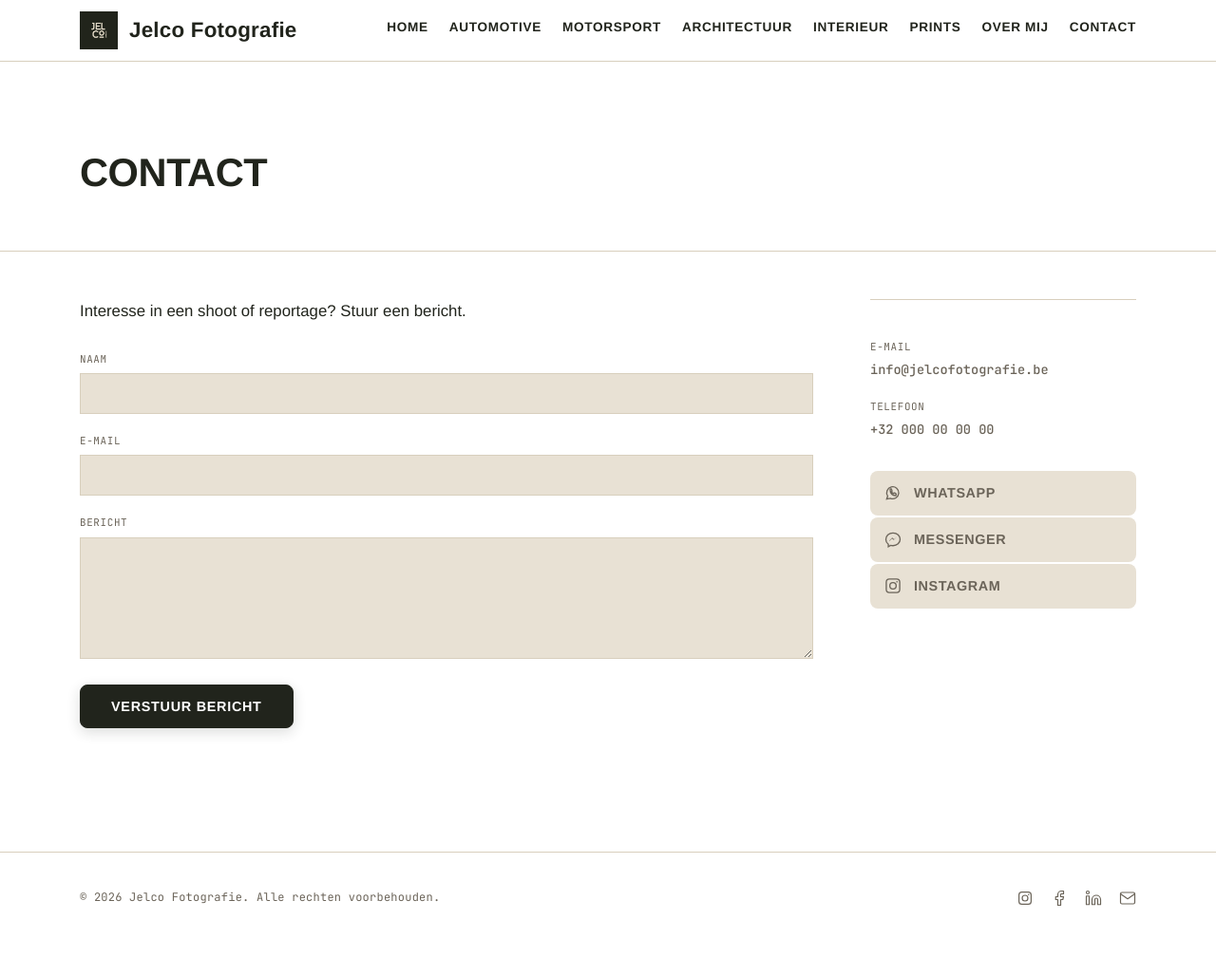
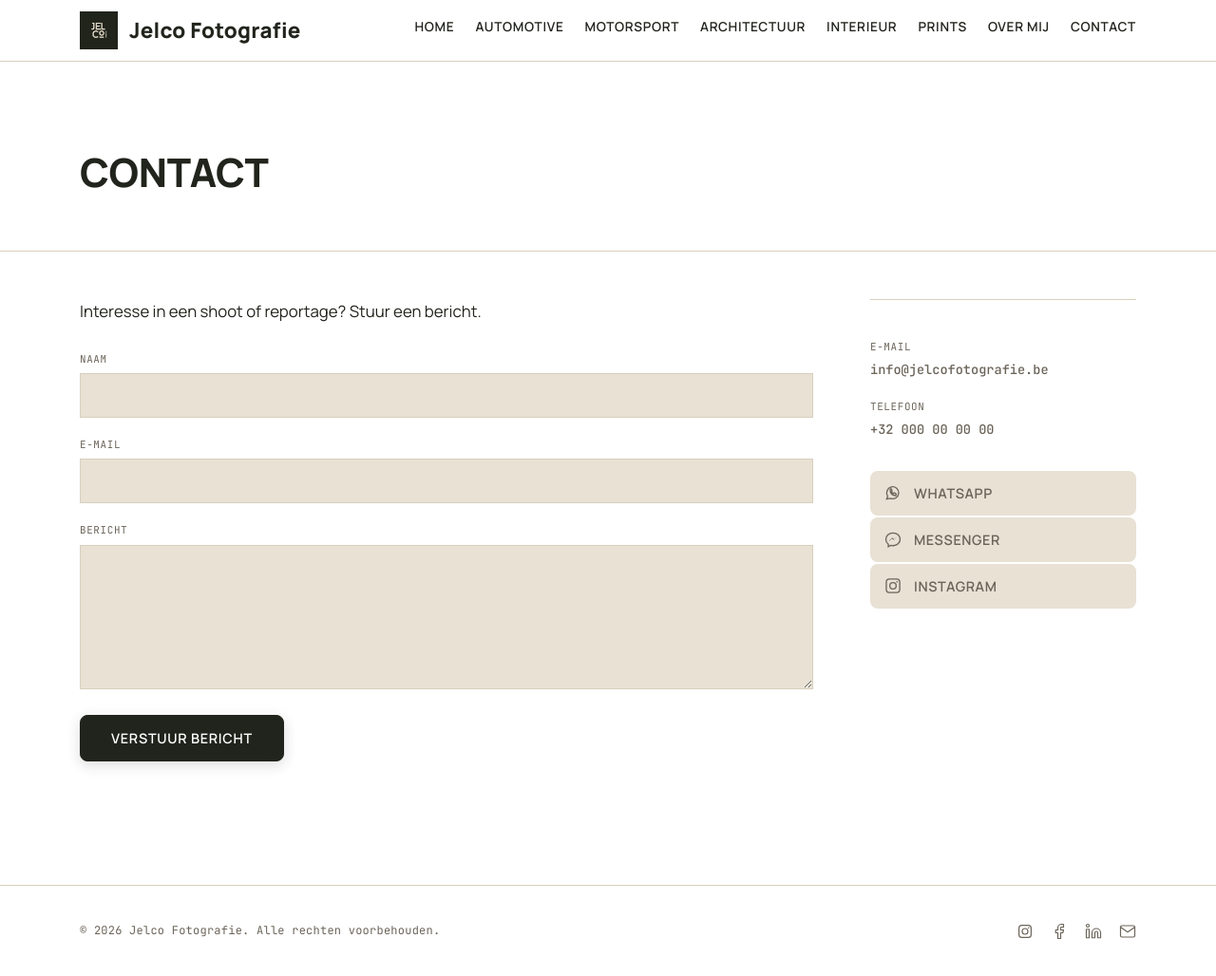
Before and after one commit to DinVanwezemael/jelco-fotografie, a Jekyll site: the page built from contact.md, in a window 1280 px wide and 1029 px high. Shown: the whole window at 95% size. Built offline with Jekyll 4.4.1, drawn with Linux system fonts in a browser that asks for light colours.

Commit message:
Switch typography from Helvetica Neue to Manrope
Manrope is a Google Font (unlike the system-only Helvetica Neue), so
re-added a Google Fonts load, now for Manrope (weights 400-800)
alongside the existing JetBrains Mono load. Font stack is now
"Manrope", Arial, sans-serif throughout headings, nav, buttons, and
body text; JetBrains Mono unchanged for the .data-strip metadata
styling.

Co-Authored-By: Claude Sonnet 5 <noreply@anthropic.com>

```diff
--- a/_layouts/default.html
+++ b/_layouts/default.html
@@ -7,7 +7,7 @@
   <link rel="icon" type="image/jpeg" href="{{ '/assets/images/logo.jpg' | relative_url }}">
   <link rel="preconnect" href="https://fonts.googleapis.com">
   <link rel="preconnect" href="https://fonts.gstatic.com" crossorigin>
-  <link href="https://fonts.googleapis.com/css2?family=JetBrains+Mono:wght@400;500&display=swap" rel="stylesheet">
+  <link href="https://fonts.googleapis.com/css2?family=Manrope:wght@400;500;600;700;800&family=JetBrains+Mono:wght@400;500&display=swap" rel="stylesheet">
   <link rel="stylesheet" href="{{ '/assets/css/style.css' | relative_url }}">
 </head>
 <body>
--- a/assets/css/style.scss
+++ b/assets/css/style.scss
@@ -37,12 +37,12 @@ body {
   min-height: 100vh;
   background: var(--bg);
   color: var(--text);
-  font-family: "Helvetica Neue", Helvetica, Arial, sans-serif;
+  font-family: "Manrope", Arial, sans-serif;
   line-height: 1.6;
 }
 
 h1, h2, h3 {
-  font-family: "Helvetica Neue", Helvetica, Arial, sans-serif;
+  font-family: "Manrope", Arial, sans-serif;
   font-weight: 800;
   text-transform: uppercase;
   letter-spacing: -0.01em;
@@ -101,7 +101,7 @@ a {
   }
 
   .logo-text {
-    font-family: "Helvetica Neue", Helvetica, Arial, sans-serif;
+    font-family: "Manrope", Arial, sans-serif;
     font-size: 1.4rem;
     font-weight: 800;
     letter-spacing: 0.01em;
@@ -110,7 +110,7 @@ a {
   .site-nav {
     display: flex;
     gap: 22px;
-    font-family: "Helvetica Neue", Helvetica, Arial, sans-serif;
+    font-family: "Manrope", Arial, sans-serif;
     font-size: 0.85rem;
     font-weight: 600;
     text-transform: uppercase;
@@ -190,7 +190,7 @@ a {
   border-radius: 8px;
   background: var(--accent);
   color: var(--bg);
-  font-family: "Helvetica Neue", Helvetica, Arial, sans-serif;
+  font-family: "Manrope", Arial, sans-serif;
   font-weight: 600;
   font-size: 0.9rem;
   text-transform: uppercase;
@@ -279,7 +279,7 @@ a {
   .project-card-title {
     display: block;
     color: var(--on-image);
-    font-family: "Helvetica Neue", Helvetica, Arial, sans-serif;
+    font-family: "Manrope", Arial, sans-serif;
     font-weight: 700;
     font-size: 1.1rem;
     text-transform: uppercase;
@@ -532,7 +532,7 @@ a {
     background: var(--panel);
     border: 1px solid var(--border);
     color: var(--text);
-    font-family: "Helvetica Neue", Helvetica, Arial, sans-serif;
+    font-family: "Manrope", Arial, sans-serif;
     font-size: 0.95rem;
     padding: 12px 14px;
     resize: vertical;
@@ -585,7 +585,7 @@ a {
   padding: 12px 14px;
   border-radius: 8px;
   background: var(--panel);
-  font-family: "Helvetica Neue", Helvetica, Arial, sans-serif;
+  font-family: "Manrope", Arial, sans-serif;
   font-weight: 600;
   font-size: 0.9rem;
   text-transform: uppercase;
```
